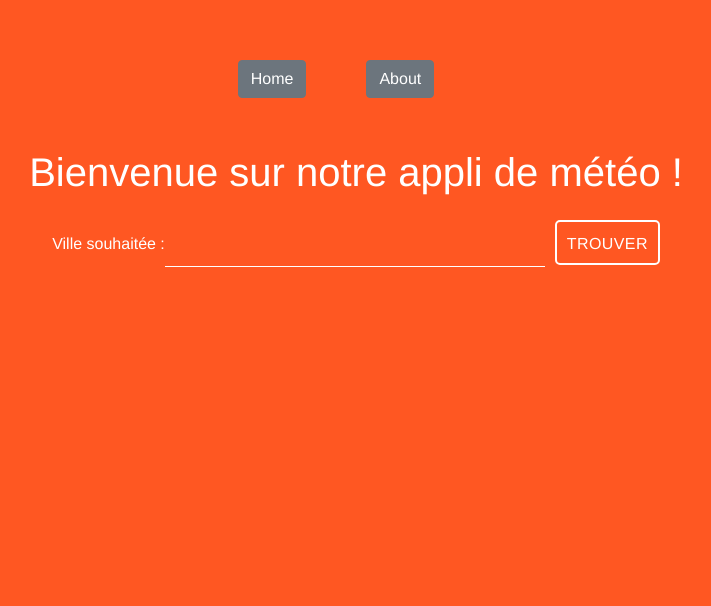
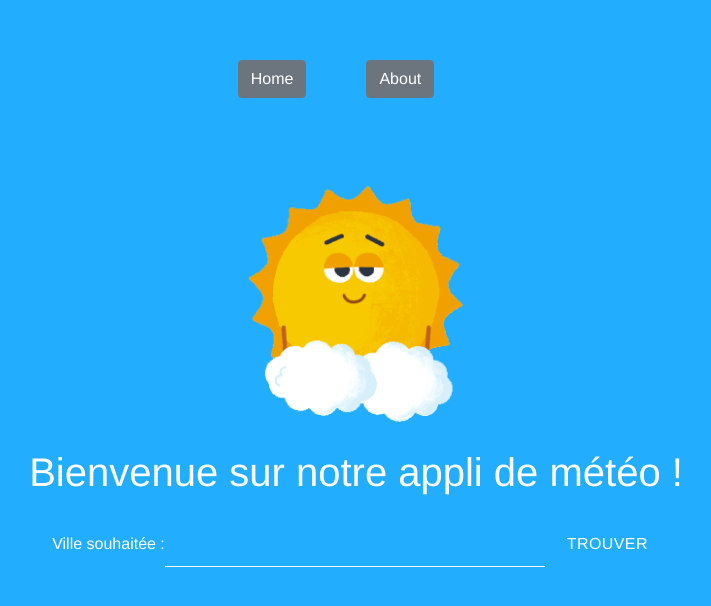
Before and after one commit to Ldqtheone/meteo-project, a Vue app: page / in a window 1280 px wide. Shown: the top 606 px of the page, without its empty margins (284-995 px from the left). Built offline with nearby package versions, Linux system fonts and the light colour scheme; what vue-async-computed would draw is missing.

Commit message:
Update design
version cool

```diff
--- a/src/App.vue
+++ b/src/App.vue
@@ -21,16 +21,17 @@ export default {
 <style>
 html,
 body {
-  background: #ff5722;
+  background-color: #22adff;
 }
+
 #app {
+  background: #22adff;
   font-family: Avenir, Helvetica, Arial, sans-serif;
   -webkit-font-smoothing: antialiased;
   -moz-osx-font-smoothing: grayscale;
   text-align: center;
   color: white;
   margin-top: 60px;
-  background: #ff5722;
 }
 
 .nav {
--- a/src/components/CityWeather.vue
+++ b/src/components/CityWeather.vue
@@ -100,7 +100,7 @@ export default {
 }
 
 .card-body {
-  color: #ff5722;
+  color: #22adff;
 }
 
 img {
--- a/src/components/Weather.vue
+++ b/src/components/Weather.vue
@@ -52,10 +52,6 @@ export default {
 </script>
 
 <style scoped>
-body {
-  background: #ff5722;
-}
-
 .searchbar,
 .button {
   height: 45px;
@@ -69,7 +65,7 @@ body {
 .searchbar {
   width: 380px;
   border-bottom: solid thin white;
-  color: #e8e8e8;
+  color: white;
   color: rgba(255, 255, 255, 0.7);
   background: transparent;
 }
@@ -115,7 +111,7 @@ body {
 
 .button {
   border: none;
-  border: solid 2px white;
+  border: solid 2px #22adff;
   border-radius: 5px;
   background: rgba(255, 255, 255, 0);
   padding: 10px;
--- a/src/views/Home.vue
+++ b/src/views/Home.vue
@@ -1,5 +1,6 @@
 <template>
   <div class="home">
+    <img src="../../img/source.gif" alt="" />
     <Weather msg="Bienvenue sur notre appli de météo !" />
   </div>
 </template>
@@ -17,4 +18,7 @@ export default {
 </script>
 
 <style scoped>
+img {
+  width: 300px;
+}
 </style>
```
Also changed, not shown: img/source.gif (added).
